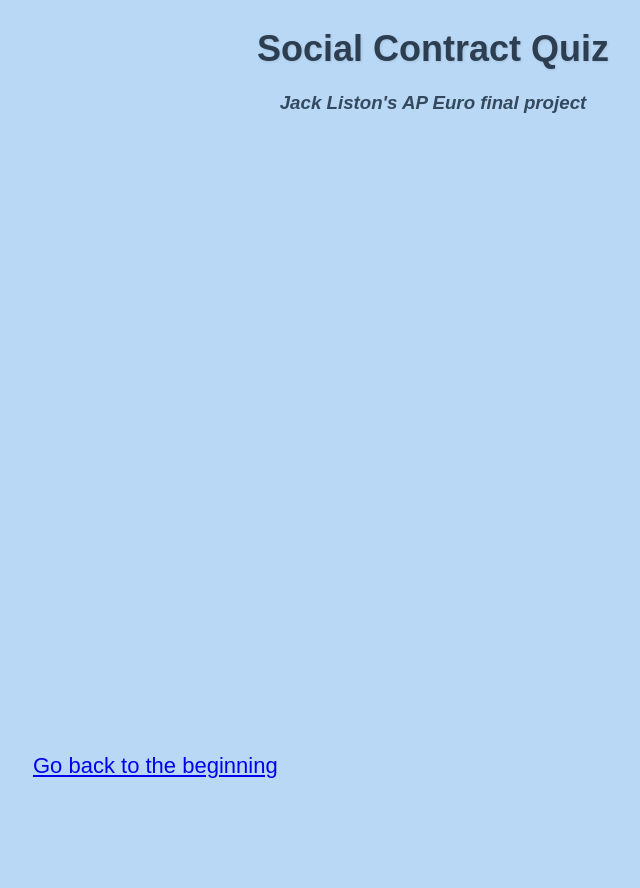
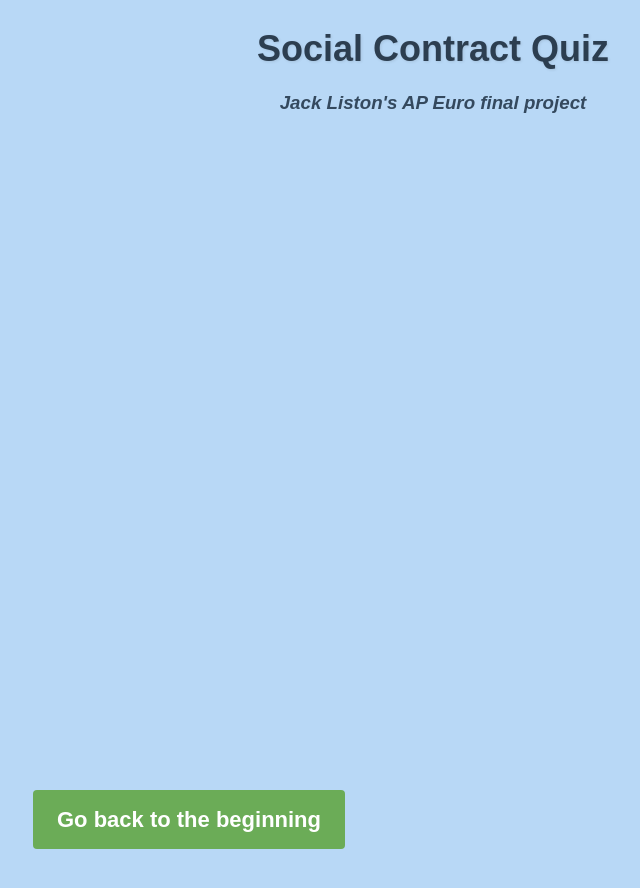
Before and after one commit to jackliston01/socialcontract, a plain HTML site: page results.html in a window 1280 px wide. Shown: the whole page, without its empty margins (207-847 px from the left). Before the commit the page ends 803 px from the top, so only its background shows below. Drawn offline with nearby package versions, Linux system fonts and the light colour scheme.

Commit message:
added decent styling again

```diff
--- a/assets/style.css
+++ b/assets/style.css
@@ -112,7 +112,7 @@ a, p {
     padding-top: 75px;
 }
 
-#beginquiz {
+#beginquiz,#backto {
     padding: 12px 24px;
     background-color: #6bac57;
     color: white;
--- a/results.html
+++ b/results.html
@@ -17,9 +17,9 @@
     <div id="chart">
 <canvas width="600" height="600" style="display: block; margin: 0 auto;" id="scchart"></canvas>
     </div>
-    <div id =score></div>
+    <p id =score></p>
 
-    <a href="index.html">Go back to the beginning</a>
+    <a id="backto" href="index.html">Go back to the beginning</a>
 
 
 </body>
```
